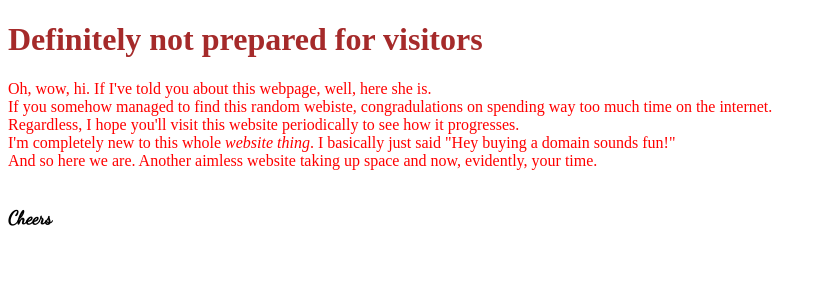
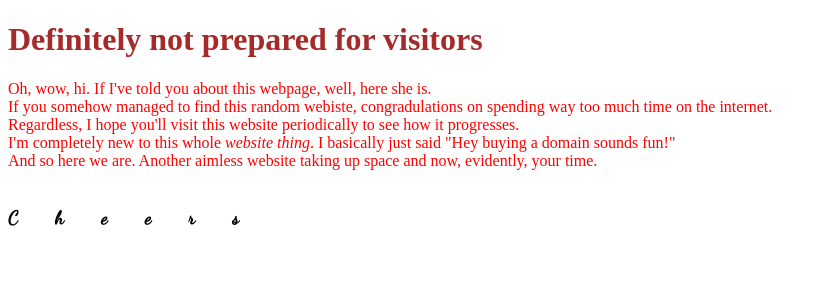
Before and after one commit to murdiff/murdiff.github.io, a Jekyll site: the page index.html, which Jekyll copies as it is, in a window 1280 px wide. Shown: the top 300 px of the page, without its empty margins (0-827 px from the left). Built offline with Jekyll 4.4.1, drawn with Linux system fonts in a browser that asks for light colours.

Commit message:
Update index.html

```diff
--- a/index.html
+++ b/index.html
@@ -10,7 +10,7 @@
       p {color:red;}
       h3 {
         font-family: "Dancing Script", cursive;
-        letter-spacing 2em;}
+        letter-spacing: 2em;}
     </style>
 
   </head>
```
